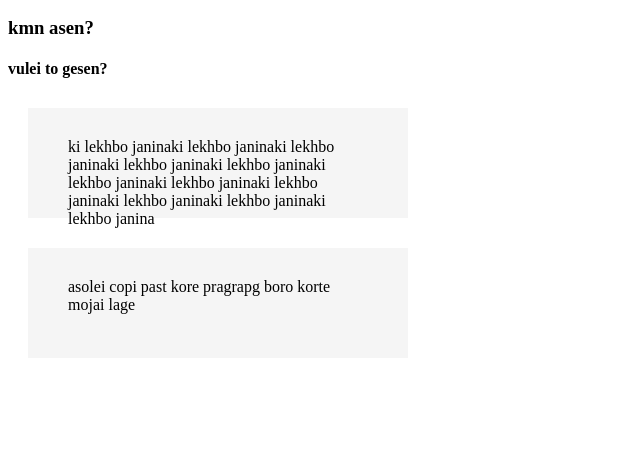
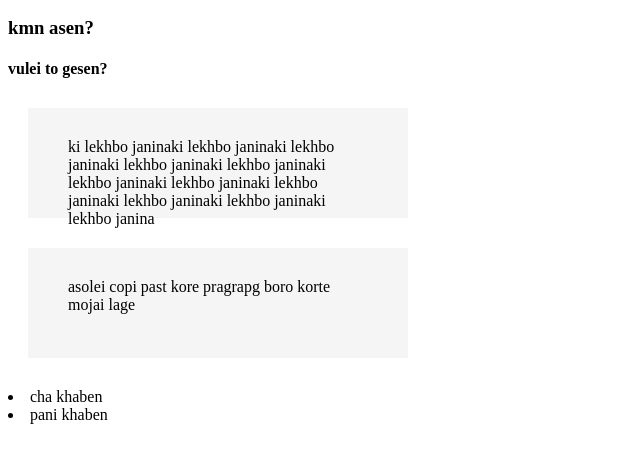
Before and after one commit to hedayatullahh/my-third-repo, a plain HTML site: page index.html in a window 1280 px wide. Shown: the part 110-568 px from the top of the page, without its empty margins (0-640 px from the left). Drawn offline with Linux system fonts and the light colour scheme.

Commit message:
kijani mone nai

```diff
--- a/index.html
+++ b/index.html
@@ -25,6 +25,8 @@
     <h4>vulei to gesen?</h4>
     <p> ki lekhbo janinaki lekhbo janinaki lekhbo janinaki lekhbo janinaki lekhbo janinaki lekhbo janinaki lekhbo janinaki lekhbo janinaki lekhbo janinaki lekhbo janinaki lekhbo janina</p>
     <p>asolei copi past kore pragrapg boro korte mojai lage</p>
+    <li>cha khaben</li>
+    <li>pani khaben</li>
 
 </body>
 </html>
```
